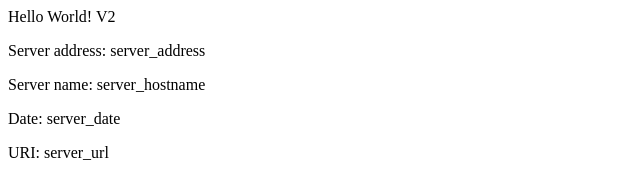
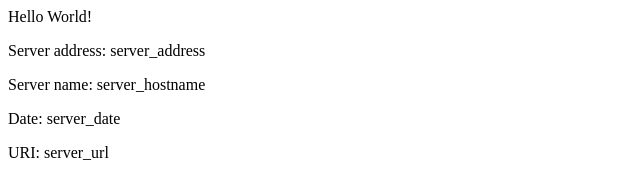
Before and after one commit to luwe-nci/eks-example, a plain HTML site: page src/index.html in a window 1280 px wide. Shown: the full height of the page, 0-640 px from the left. Drawn offline with Linux system fonts and the light colour scheme.

Commit message:
Revert "v2 update"
This reverts commit b6c514107c1c3768f48871de109de7ec116b24ee.

```diff
--- a/src/index.html
+++ b/src/index.html
@@ -1,8 +1,8 @@
 <head>
-<title>Hello World version 2</title>
+<title>Hello World</title>
 </head>
 <div class="info">
-<h>Hello World! V2</h>
+<h>Hello World!</h>
 <p><span>Server&nbsp;address:</span> <span>server_address</span></p>
 <p><span>Server&nbsp;name:</span> <span>server_hostname</span></p>
 <p class="smaller"><span>Date:</span> <span>server_date</span></p>
```
